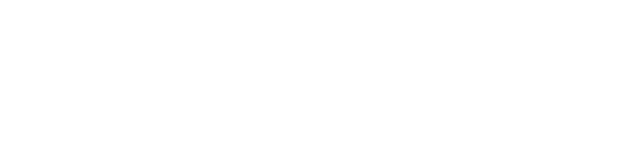
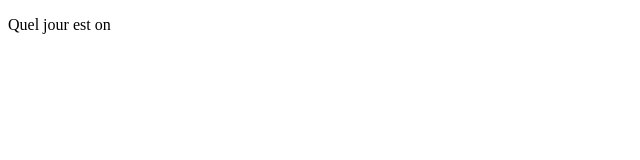
Before and after one commit to mostafa-axmad-vinci/web2, a plain HTML site: page module1/exo1/index.html in a window 1280 px wide. Shown: the whole page, without its empty margins (0-640 px from the left). Drawn offline with Linux system fonts and the light colour scheme.

Commit message:
uptade to index and new js file

```diff
--- a/module1/exo1/index.html
+++ b/module1/exo1/index.html
@@ -6,6 +6,6 @@
     <title>Document</title>
 </head>
 <body>
-
+    <p>Quel jour est on </p>
 </body>
 </html>
```
Also changed, not shown: module1/index.js (added).
